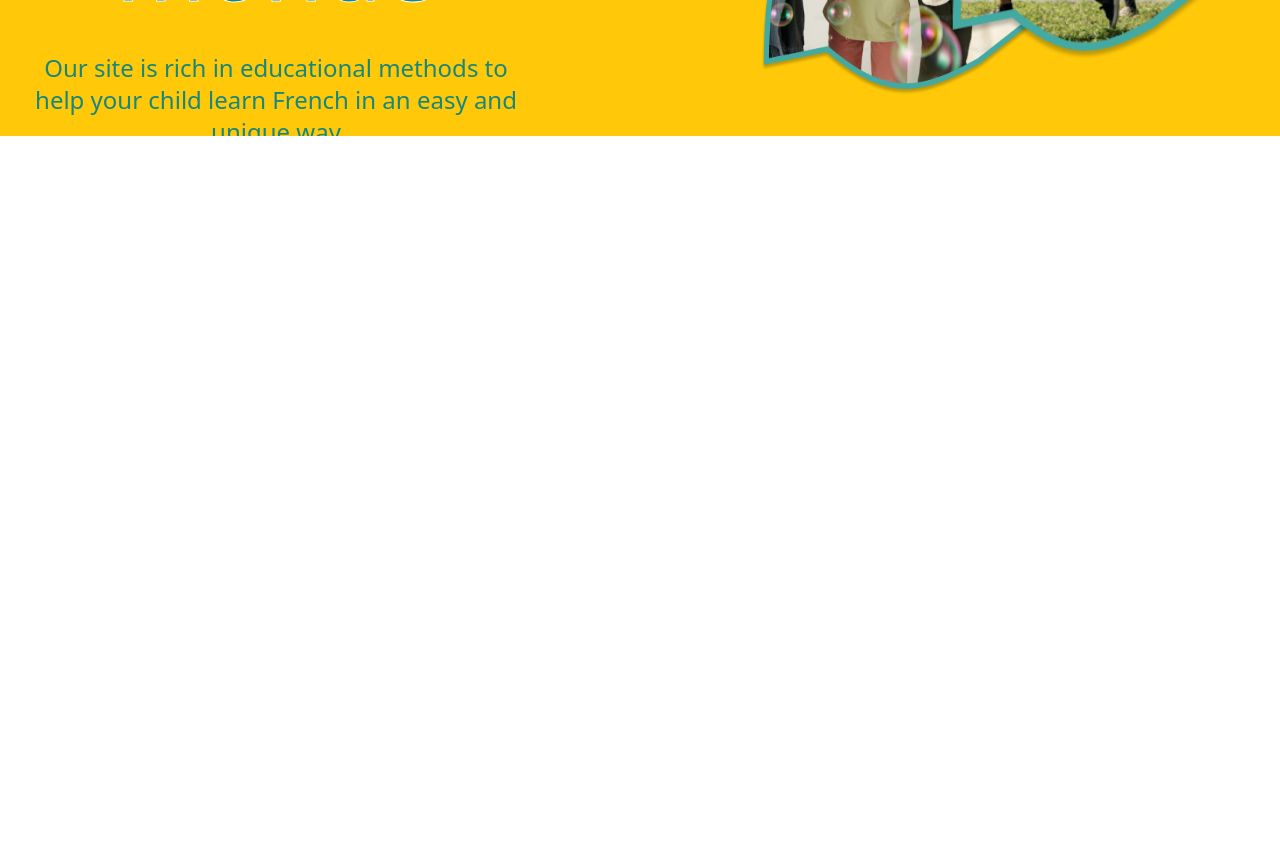
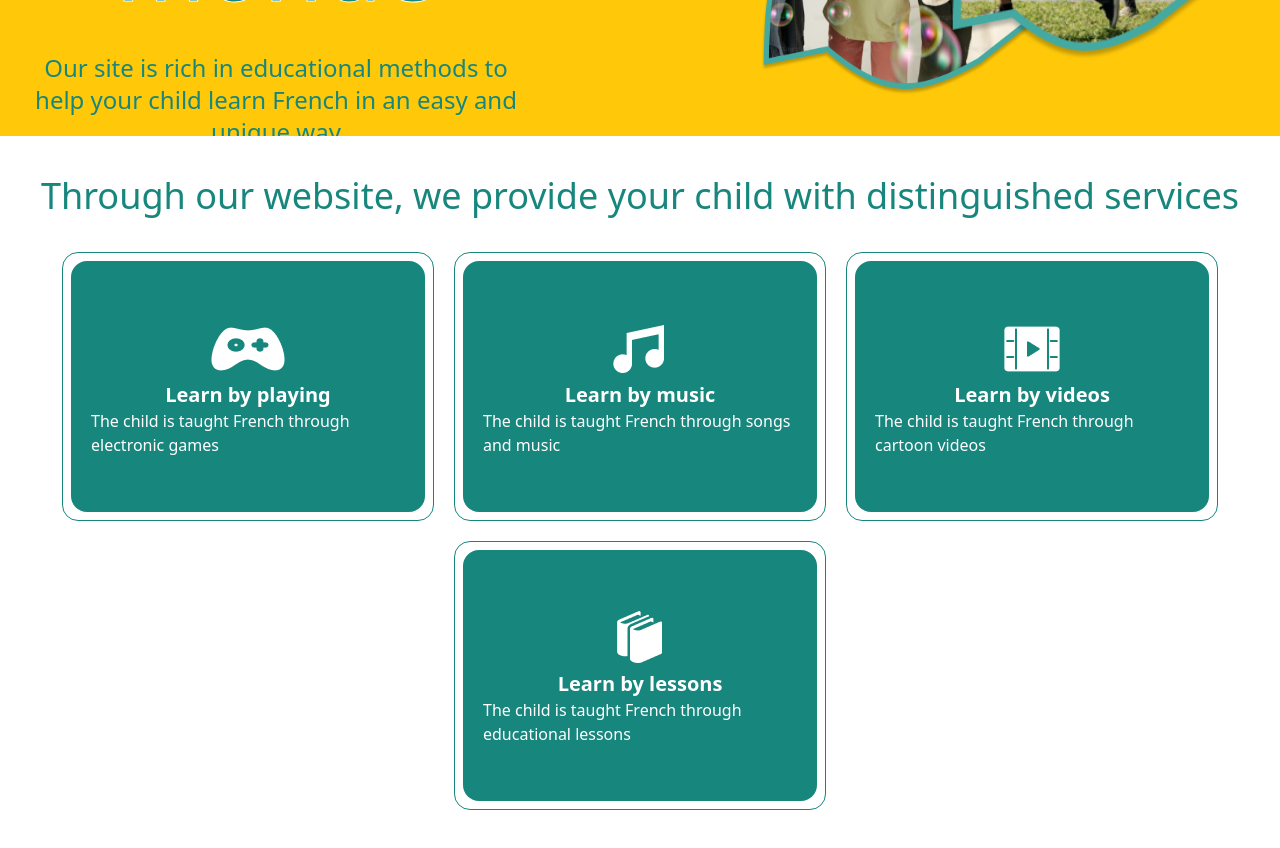
Before and after one commit to maher-alhomsy/BMM_Project, a React (Vite) app: page / in a window 1280 px wide. Shown: the part 360-1208 px from the top of the page. Before the commit the page ends 800 px from the top, so only its background shows below. Built offline with nearby package versions, Linux system fonts and the light colour scheme.

Commit message:
create servicesSection component

```diff
--- /dev/null
+++ b/src/components/ServicesSection.tsx
@@ -0,0 +1,54 @@
+import img_1 from '../assets/service_1.png';
+import img_2 from '../assets/service_2.png';
+import img_3 from '../assets/service_3.png';
+import img_4 from '../assets/service_4.png';
+
+const data = [
+  {
+    img: img_1,
+    title: 'Learn by playing',
+    subTitle: 'The child is taught French through electronic games',
+  },
+  {
+    img: img_2,
+    title: 'Learn by music',
+    subTitle: 'The child is taught French through songs and music',
+  },
+  {
+    img: img_3,
+    title: 'Learn by videos',
+    subTitle: 'The child is taught French through cartoon videos',
+  },
+  {
+    img: img_4,
+    title: 'Learn by lessons',
+    subTitle: 'The child is taught French through educational lessons',
+  },
+];
+
+const ServicesSection = () => {
+  return (
+    <section className="py-10 px-10 space-y-9">
+      <h1 className="text-center text-primary text-4xl">
+        Through our website, we provide your child with distinguished services
+      </h1>
+
+      <ul className="flex justify-center flex-wrap gap-5">
+        {data.map(({ subTitle, title, img }) => (
+          <li
+            key={title}
+            className="w-full md:w-[40%] lg:w-[31%] p-2 border border-primary rounded-2xl h-[269px]"
+          >
+            <div className="bg-primary rounded-2xl h-full flex flex-col justify-center items-center *:text-white px-5">
+              <img src={img} alt="icon" />
+              <p className="font-semibold text-xl">{title}</p>
+              <p>{subTitle}</p>
+            </div>
+          </li>
+        ))}
+      </ul>
+    </section>
+  );
+};
+
+export default ServicesSection;
--- a/src/pages/Home.tsx
+++ b/src/pages/Home.tsx
@@ -1,11 +1,13 @@
 import Header from '../components/Header';
 import IntroSection from '../components/IntroSection';
+import ServicesSection from '../components/ServicesSection';
 
 const Home = () => {
   return (
     <>
       <Header />
       <IntroSection />
+      <ServicesSection />
     </>
   );
 };
```
